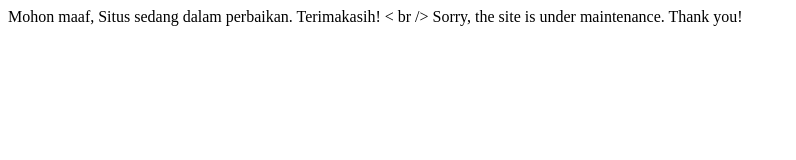
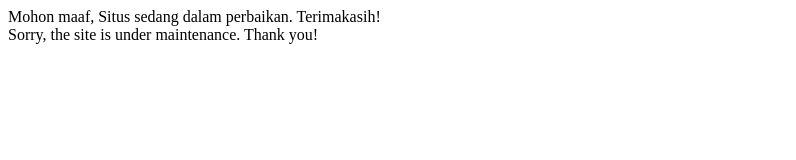
Before and after one commit to godhand21/ppwi.github.io, a plain HTML site: page index.html in a window 1280 px wide. Shown: the whole page, without its empty margins (0-796 px from the left). Drawn offline with Linux system fonts and the light colour scheme.

Commit message:
Update index.html

```diff
--- a/index.html
+++ b/index.html
@@ -3,7 +3,7 @@
     <title> Maintenance </title>
   </head>
   <body>
-    Mohon maaf, Situs sedang dalam perbaikan. Terimakasih! < br />
+    Mohon maaf, Situs sedang dalam perbaikan. Terimakasih! <br>
     Sorry, the site is under maintenance. Thank you!
   </body>
 </html>
```
